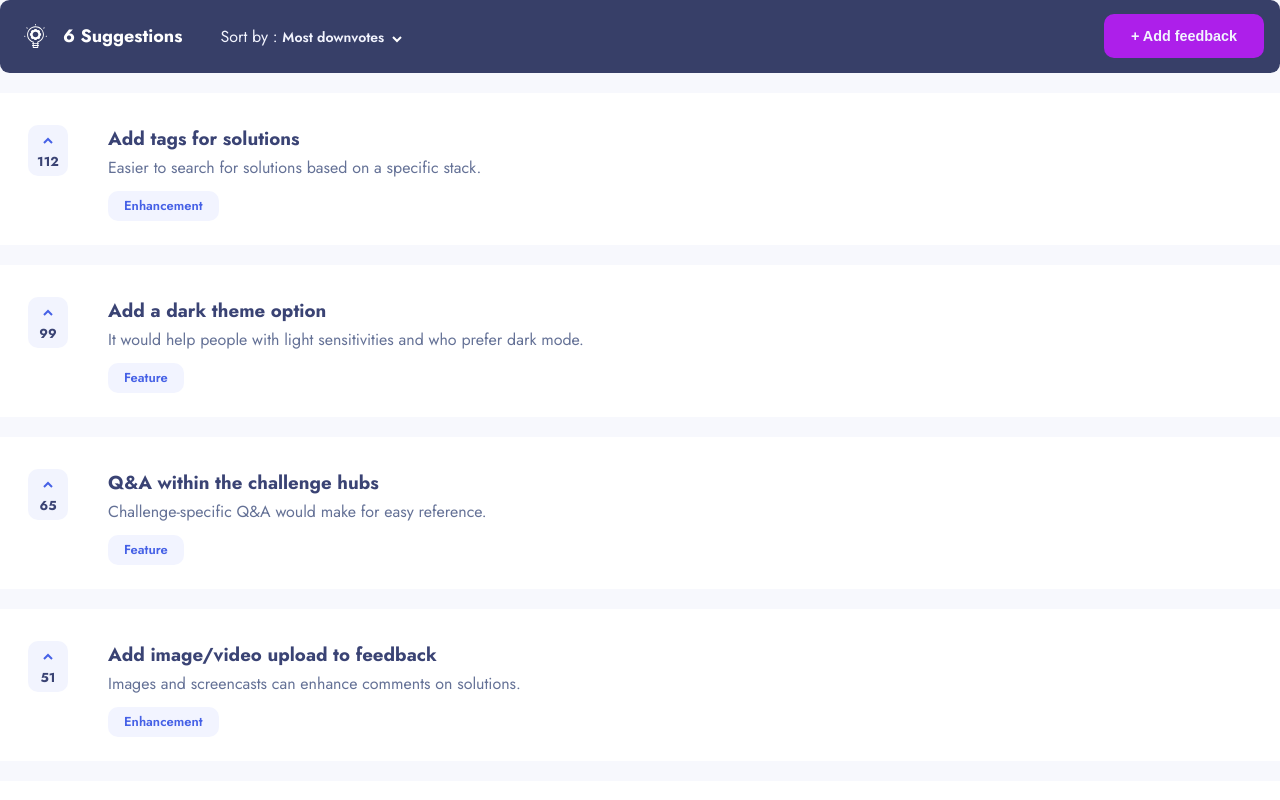
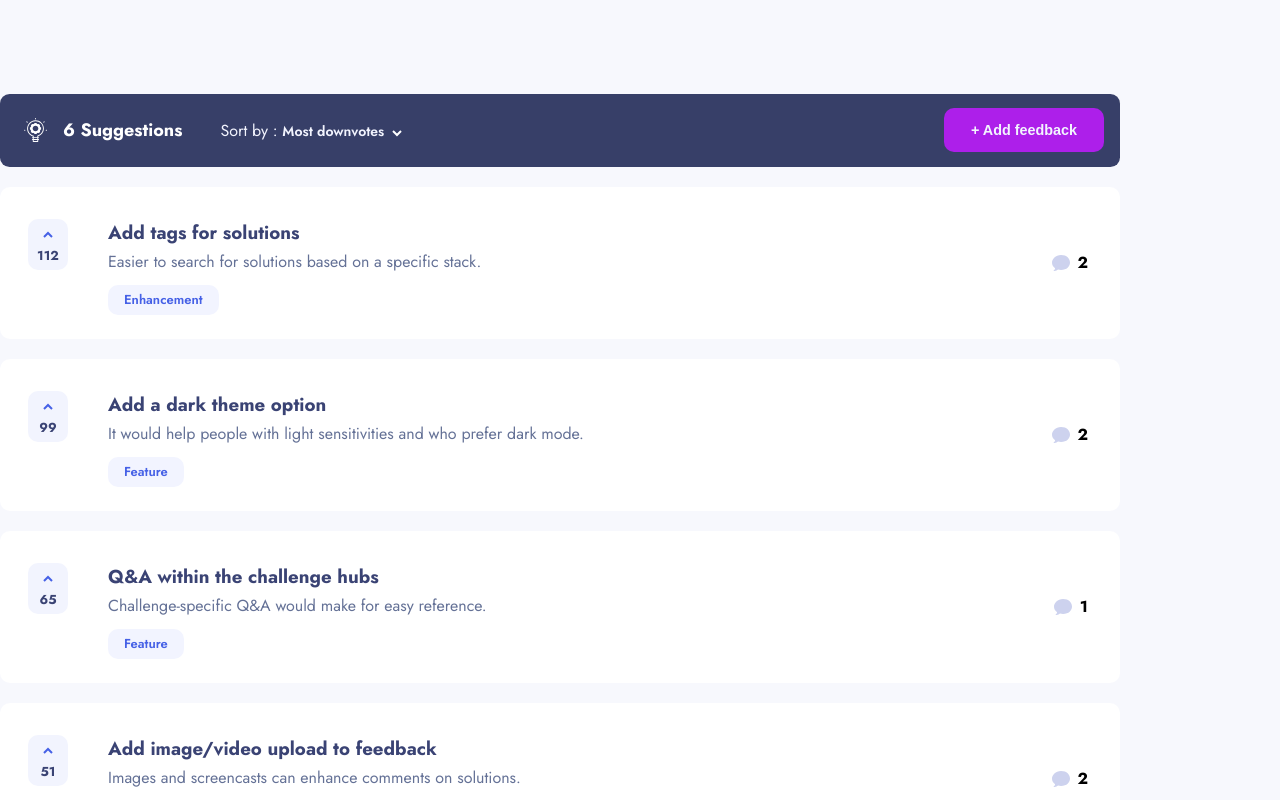
Before and after one commit to emanusantos/product-feedback, an Angular app: page / in a window 1280 px wide. Shown: the top 800 px of the page. Built offline with nearby package versions, Linux system fonts and the light colour scheme.

Commit message:
feat: added comments and page margin

```diff
--- a/src/app/components/feedback/feedback.component.html
+++ b/src/app/components/feedback/feedback.component.html
@@ -1,4 +1,4 @@
-<article class="container">
+<article>
     <app-upvotes [numberOfUpvotes]="request.upvotes" />
 
     <section>
@@ -6,4 +6,9 @@
         <p>{{ request.description }}</p>
         <app-tag [title]="request.category" />
     </section>
+
+    <div class="comments">
+        <img src="../../../assets/shared/icon-comments.svg">
+        <b>{{ request.comments ? request.comments.length : 0 }}</b>
+    </div>
 </article>
--- a/src/app/components/feedback/feedback.component.sass
+++ b/src/app/components/feedback/feedback.component.sass
@@ -1,6 +1,6 @@
 @import 'src/styles'
 
-.container
+article
     background-color: $white
     height: 9.5rem
     display: flex
@@ -8,6 +8,7 @@
     padding-left: 1.75rem
     padding-top: 2rem
     gap: 2.5rem
+    border-radius: 10px
 
 section
     display: flex
@@ -24,3 +25,12 @@ p
     font-size: 16px
     color: $grayish-blue
     font-weight: 400
+
+.comments
+    display: flex
+    justify-content: center
+    align-items: center
+    gap: .5rem
+    margin-top: -2rem
+    margin-right: 2rem
+    margin-left: auto
--- a/src/app/routes/home/home.component.ts
+++ b/src/app/routes/home/home.component.ts
@@ -17,6 +17,8 @@ export class HomeComponent implements OnInit {
   constructor(private apiService: ApiService) {}
 
   ngOnInit(): void {
+    document.body.className = 'home';
+
     this.apiService.fetchJSON().subscribe((data) => {
       this.data = data;
     });
--- a/src/styles.sass
+++ b/src/styles.sass
@@ -24,3 +24,6 @@ $button-label: #F2F4FE
 body
     font-family: 'Jost'
     background-color: $ice-white
+
+body.home
+    margin: 5.88rem 10rem 8.125rem 0
```
